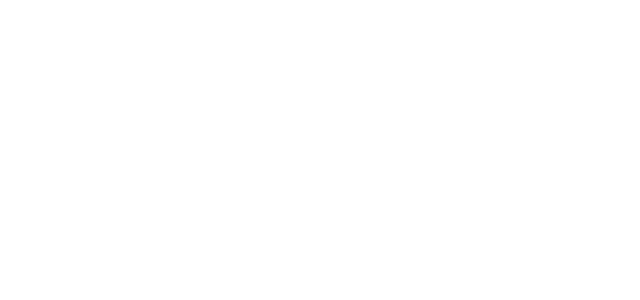
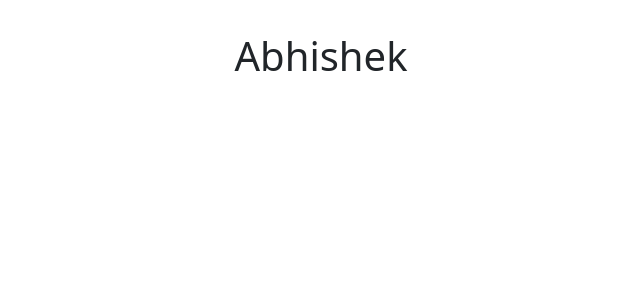
Before and after one commit to samanvitha-channagiri/ieee-jnnce, a React (Vite) app: page / in a window 1280 px wide. Shown: the top 300 px of the page, without its empty margins (319-959 px from the left). Built offline with nearby package versions, Linux system fonts and the light colour scheme.

Commit message:
navigation

```diff
--- a/src/components/Navigation.jsx
+++ b/src/components/Navigation.jsx
@@ -2,7 +2,7 @@
 function Navigation(){
 
     return(
-<div></div>
+<div><h1>Abhishek</h1></div>
     )
 }
 export default Navigation
```
